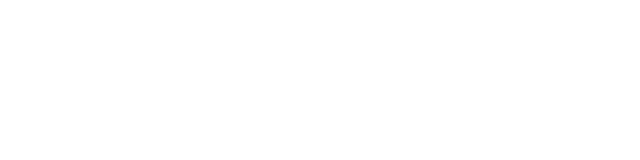
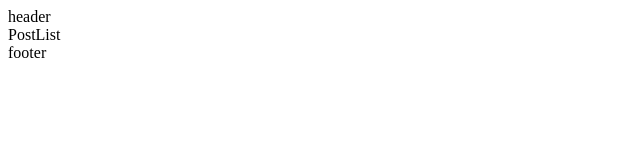
Before and after one commit to gyulhana/gyulhana-blog, a React (Vite) app: page /posts in a window 1280 px wide. Shown: the top 160 px of the page, without its empty margins (0-640 px from the left). Built offline with nearby package versions, Linux system fonts and the light colour scheme.

Commit message:
feat: 라우팅 세팅

```diff
--- a/src/main.tsx
+++ b/src/main.tsx
@@ -1,10 +1,11 @@
 import React from 'react';
 import ReactDOM from 'react-dom/client';
-import App from '@/App.tsx';
-import '@/index.css';
+import { RouterProvider } from 'react-router-dom';
+
+import router from '@/router';
 
 ReactDOM.createRoot(document.getElementById('root')!).render(
   <React.StrictMode>
-    <App />
+    <RouterProvider router={router} />
   </React.StrictMode>,
 );
--- /dev/null
+++ b/src/pages/ErrorPage.tsx
@@ -0,0 +1,9 @@
+import React from 'react';
+
+type Props = {};
+
+const ErrorPage = (props: Props) => {
+  return <div>Error</div>;
+};
+
+export default ErrorPage;
--- /dev/null
+++ b/src/pages/HomePage.tsx
@@ -0,0 +1,9 @@
+import React from 'react';
+
+type Props = {};
+
+const HomePage = (props: Props) => {
+  return <div>Home</div>;
+};
+
+export default HomePage;
--- /dev/null
+++ b/src/pages/Layout.tsx
@@ -0,0 +1,15 @@
+import { Outlet } from 'react-router-dom';
+
+type Props = {};
+
+const Layout = (props: Props) => {
+  return (
+    <div>
+      <section>header</section>
+      <Outlet />
+      <footer>footer</footer>
+    </div>
+  );
+};
+
+export default Layout;
--- /dev/null
+++ b/src/pages/PostListPage.tsx
@@ -0,0 +1,9 @@
+import React from 'react';
+
+type Props = {};
+
+const PostListPage = (props: Props) => {
+  return <div>PostList</div>;
+};
+
+export default PostListPage;
--- /dev/null
+++ b/src/pages/PostPage.tsx
@@ -0,0 +1,9 @@
+import React from 'react';
+
+type Props = {};
+
+const PostPage = (props: Props) => {
+  return <div>Post</div>;
+};
+
+export default PostPage;
--- /dev/null
+++ b/src/router.tsx
@@ -0,0 +1,31 @@
+import { createBrowserRouter } from 'react-router-dom';
+
+import HomePage from '@/pages/HomePage';
+import PostListPage from '@/pages/PostListPage';
+import PostPage from '@/pages/PostPage';
+import ErrorPage from '@/pages/ErrorPage';
+import Layout from '@/pages/Layout';
+
+const router = createBrowserRouter([
+  {
+    path: '',
+    element: <Layout />,
+    children: [
+      {
+        path: '/index',
+        element: <HomePage />,
+        errorElement: <ErrorPage />,
+      },
+      {
+        path: '/posts',
+        element: <PostListPage />,
+      },
+      {
+        path: '/posts/:id',
+        element: <PostPage />,
+      },
+    ],
+  },
+]);
+
+export default router;
```
